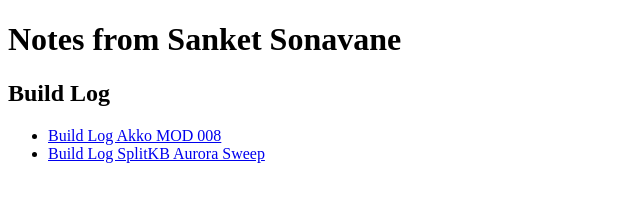
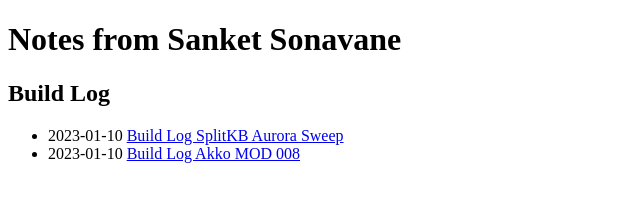
Before and after one commit to sanketss84/sanketss84.github.io, a plain HTML site: page index.html in a window 1280 px wide. Shown: the whole page, without its empty margins (0-640 px from the left). Drawn offline with Linux system fonts and the light colour scheme.

Commit message:
added created dates

```diff
--- a/index.html
+++ b/index.html
@@ -11,9 +11,10 @@
 
     <h2>Build Log</h2>
     <ul>
-        <li><a href="/articles/buildlog-akko-mod-008">Build Log Akko MOD 008</a></li>
-        <li><a href="/articles/buildlog-splitkb-aurora-sweep">Build Log SplitKB Aurora Sweep</a></li>
+        <li><span>2023-01-10</span>&nbsp;<a href="/articles/buildlog-splitkb-aurora-sweep">Build Log SplitKB Aurora Sweep</a></li>
+        <li><span>2023-01-10</span>&nbsp;<a href="/articles/buildlog-akko-mod-008">Build Log Akko MOD 008</a></li>
     </ul>
+
     <br>
     <footer>
     </footer>
```
Also changed, not shown: 3 other files.
